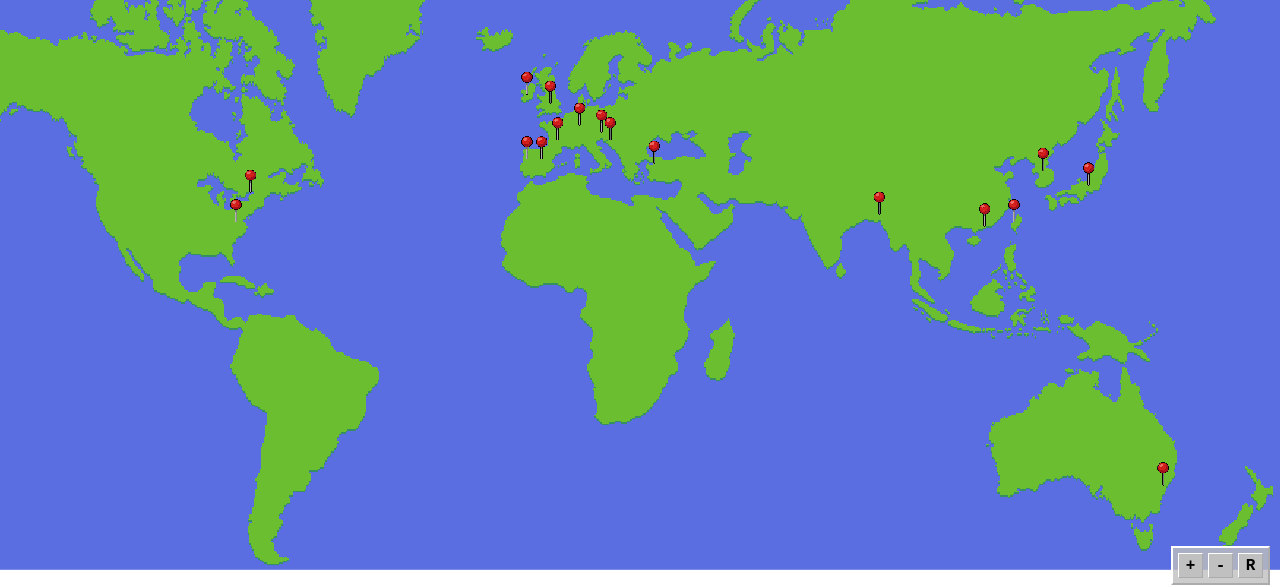
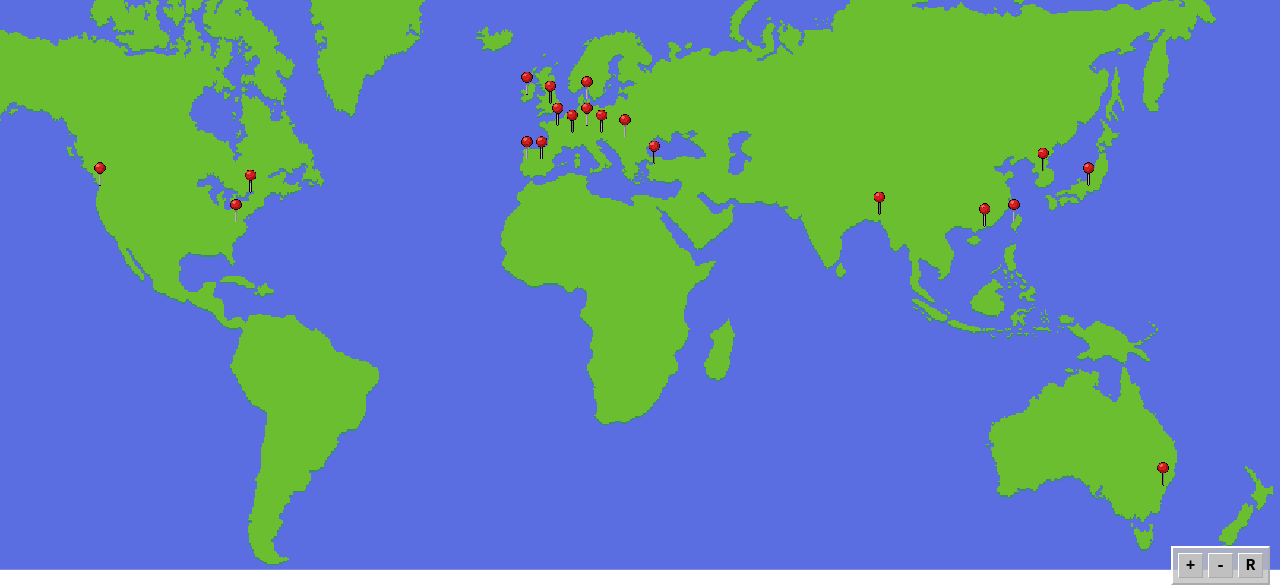
Before and after one commit to kierankhan/portfolioV2, a website: page public/travel.html in a window 1280 px wide. Shown: the part 205-792 px from the top of the page. Drawn offline with Linux system fonts and the light colour scheme.

Commit message:
added more travel

```diff
--- a/public/travel.html
+++ b/public/travel.html
@@ -202,6 +202,7 @@
         // Coordinates (percentage top, left) relative to the map image dimensions
         const pins = [
             { city: "Washington D.C.", country: "USA", year: "2004-", top: "54%", left: "23%" },
+            { city: "Seattle", country: "USA", year: "2025", top: "49%", left: "14%" },
             { city: "Toronto", country: "Canada", year: "2024", top: "50%", left: "24%" },
             { city: "Dublin", country: "Ireland", year: "2018", top: "37%", left: "42.5%" },
             { city: "London", country: "UK", year: "2018", top: "38%", left: "44%" },
@@ -213,11 +214,13 @@
             { city: "Dhaka", country: "Bangladesh", year: "2010", top: "53%", left: "66%" },
             { city: "Istanbul", country: "Turkey", year: "2010", top: "46%", left: "51%" },
             { city: "Vienna", country: "Austria", year: "2024", top: "42%", left: "47.5%" },
-            { city: "Paris", country: "France", year: "2018", top: "43%", left: "44.5%" },
-            { city: "Munich", country: "Germany", year: "2024", top: "41%", left: "46%" },
+            { city: "Paris", country: "France", year: "2018", top: "41%", left: "44.5%" },
+            { city: "Munich", country: "Germany", year: "2024", top: "41%", left: "46.5%" },
+            { city: "Copenhagen", country: "Denmark", year: "2018", top: "37.5%", left: "46.5%" },
+            { city: "Zurich", country: "Switzerland", year: "2024", top: "42%", left: "45.5%" },
             { city: "Taipei", country: "Taiwan", year: "2025", top: "54%", left: "75%" },
             { city: "Hong Kong SAR", country: "China", year: "2025", top: "54.5%", left: "73%" },
-            { city: "Budapest", country: "Hungary", year: "2024", top: "43%", left: "48%" },
+            { city: "Budapest", country: "Hungary", year: "2024", top: "42.5%", left: "49%" },
         ];
 
         // --- Tooltip Logic ---
```
